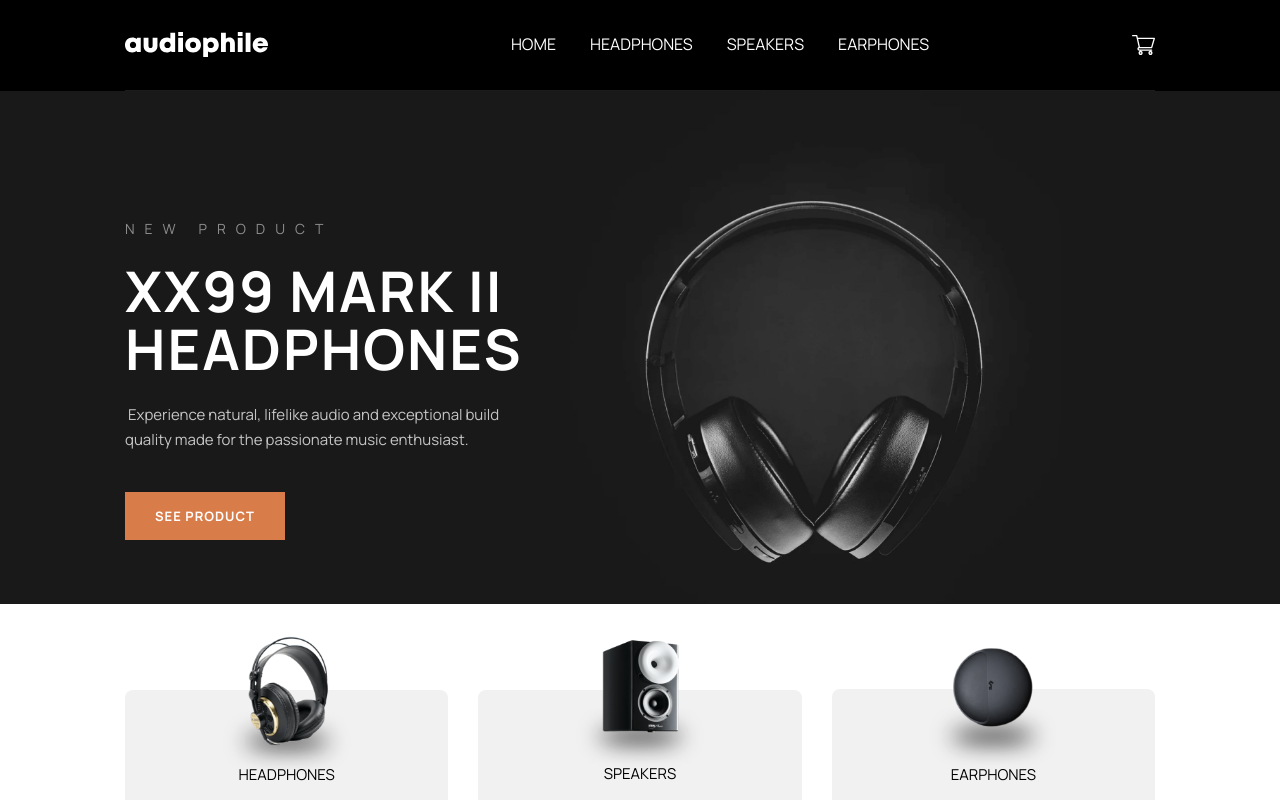
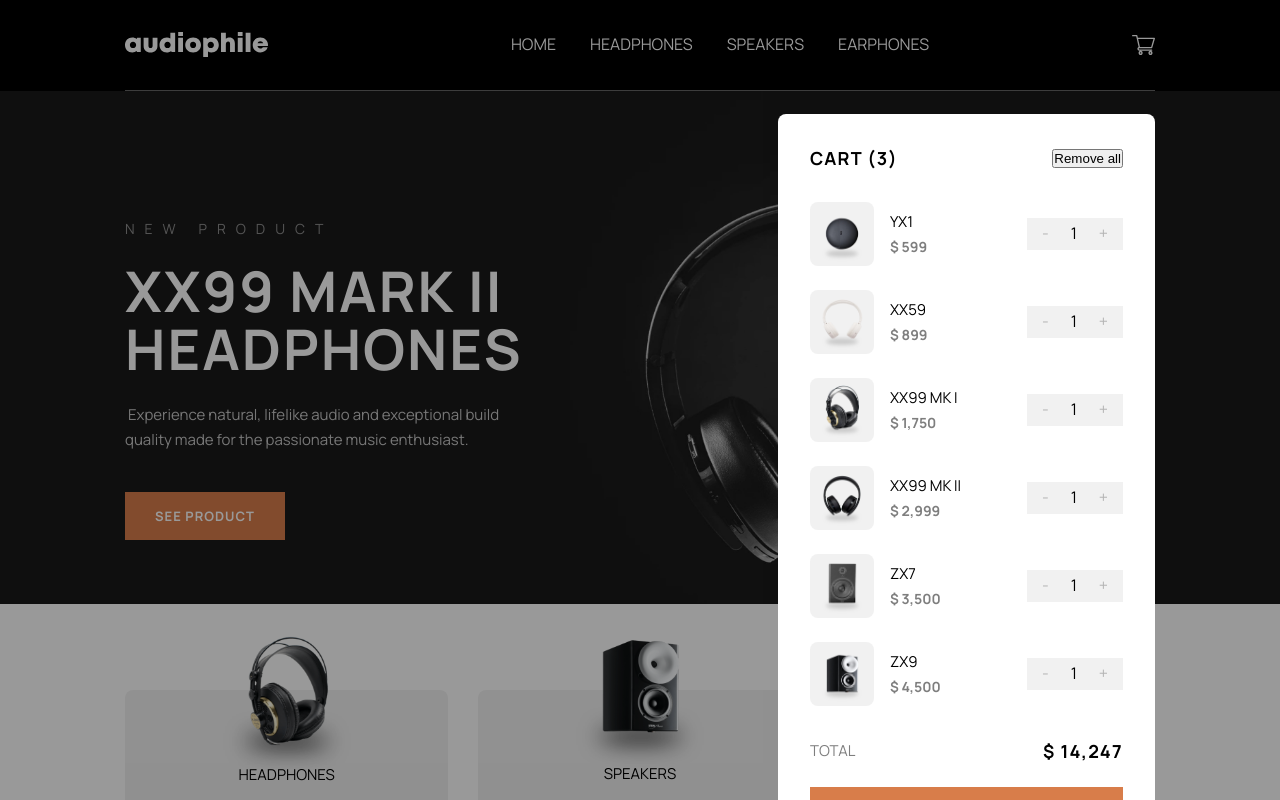
Before and after one commit to GFJankavs/vue-audiophile-ecommerce, a Vue app: page / in a window 1280 px wide. Both pictures are taken after a click on the button 1143 px from the left and 44 px from the top of the page. Shown: the top 800 px of the page. Built offline with nearby package versions, Linux system fonts and the light colour scheme.

Commit message:
feat(app): Modal - Cart

```diff
--- a/src/App.vue
+++ b/src/App.vue
@@ -1,6 +1,7 @@
 <template>
   <NavigationBar />
   <RouterView />
+  <ModalWindow />
   <FooterSection />
 </template>
 
@@ -9,13 +10,21 @@ import { defineComponent } from 'vue'
 import NavigationBar from './components/NavigationBar.vue'
 import FooterSection from './components/FooterSection.vue'
 import { RouterView } from 'vue-router'
+import ModalWindow from './components/modal/ModalWindow.vue'
+import useModalStore from './stores/useModalStore'
 
 export default defineComponent({
   name: 'App',
   components: {
     NavigationBar,
     FooterSection,
-    RouterView
+    RouterView,
+    ModalWindow
+  },
+  data() {
+    return {
+      isModalOpen: useModalStore().isModalOpen
+    }
   },
   watch: {
     $route() {
--- /dev/null
+++ b/src/components/AmountIncrement.vue
@@ -0,0 +1,63 @@
+<template>
+  <div class="cart__add-wrapper">
+    <button class="btn__add font__subtitle" @click="onValueChange('decrease')">-</button>
+    <span>{{ value }}</span>
+    <button class="btn__add font__subtitle" @click="onValueChange('increase')">+</button>
+  </div>
+</template>
+
+<script lang="ts">
+import { defineComponent } from 'vue'
+
+export default defineComponent({
+  name: 'AmountIncrement',
+  props: {
+    value: {
+      type: Number,
+      default: 1
+    }
+  },
+  emits: ['update:value'],
+  methods: {
+    onValueChange(type: 'increase' | 'decrease') {
+      if (type === 'increase') {
+        this.$emit('update:value', this.value + 1)
+        return
+      }
+      if (type === 'decrease') {
+        if (this.value === 1) return
+        this.$emit('update:value', this.value - 1)
+        return
+      }
+    }
+  }
+})
+</script>
+
+<style scoped>
+.cart__add-wrapper {
+  display: flex;
+  justify-content: space-between;
+  align-items: center;
+  width: 100%;
+  background: #f1f1f1;
+  height: 100%;
+}
+
+.btn__add {
+  all: unset;
+  padding: 0 15px;
+  opacity: 0.25;
+  cursor: pointer;
+  user-select: none;
+  -webkit-user-select: none;
+  -moz-user-select: none;
+  -ms-user-select: none;
+  -khtml-user-select: none;
+  height: 100%;
+}
+
+.btn__add:hover {
+  opacity: 1;
+}
+</style>
--- a/src/components/ButtonAction.vue
+++ b/src/components/ButtonAction.vue
@@ -4,7 +4,8 @@
     class="btn"
     :class="{
       primary: variant === 'primary',
-      secondary: variant === 'secondary'
+      secondary: variant === 'secondary',
+      btn__full: fullWidth
     }"
   >
     {{ text }}
@@ -45,6 +46,11 @@ export default defineComponent({
     path: {
       type: String,
       required: false
+    },
+    fullWidth: {
+      type: Boolean,
+      required: false,
+      default: false
     }
   },
   components: {
@@ -64,6 +70,10 @@ export default defineComponent({
   letter-spacing: 1px;
   text-transform: uppercase;
   height: fit-content;
+}
+
+.btn__full {
+  width: 100%;
 }
 
 .btn__link {
--- a/src/components/NavigationBar.vue
+++ b/src/components/NavigationBar.vue
@@ -1,7 +1,21 @@
 <script setup lang="ts">
 import { ref } from 'vue'
 import HamburgerMenu from './HamburgerMenu.vue'
+import InfoModalWindow from './modal/cart/InfoModalWindow.vue'
+import useModalStore from '@/stores/useModalStore'
 
+const store = useModalStore()
+
+const openInfoModal = () => {
+  store.openModal({
+    component: InfoModalWindow,
+    props: {
+      title: 'Info',
+      text: 'This is a modal window!'
+    },
+    isOpen: true
+  })
+}
 const links = ref<{ name: string; path: string }[]>([
   {
     name: 'Home',
@@ -37,7 +51,7 @@ const links = ref<{ name: string; path: string }[]>([
             >{{ link.name }}</RouterLink
           >
         </ul>
-        <button>
+        <button @click="openInfoModal">
           <img src="@assets/icon-cart.svg" alt="Cart" />
         </button>
       </nav>
@@ -58,7 +72,7 @@ nav {
   align-items: center;
   justify-content: space-between;
   padding: 32px 0;
-  border-bottom: 1px solid rgba(255, 255, 255, 0.104);
+  border-bottom: 1px solid rgba(255, 255, 255, 0.4);
 }
 
 nav button {
--- /dev/null
+++ b/src/components/modal/ModalWindow.vue
@@ -0,0 +1,68 @@
+<template>
+  <Teleport to="body">
+    <Transition name="modal-fade" :persisted="false">
+      <div
+        class="modal-wrapper"
+        @click.self="store.closeModal"
+        v-if="store.modalState.component"
+        aria-modal="true"
+        role="dialog"
+        tabindex="-1"
+      >
+        <div class="container modal__container" @click.self="store.closeModal">
+          <component :is="store.modalState?.component" v-bind="store.modalState?.props" />
+        </div>
+      </div>
+    </Transition>
+  </Teleport>
+</template>
+
+<style scoped>
+.modal-fade-enter-from,
+.v.leave-to {
+  opacity: 0;
+}
+
+.modal-fade-enter-active,
+.modal-fade-leave-active {
+  transition: 0.25s ease all;
+}
+
+.modal-wrapper {
+  position: fixed;
+  left: 0;
+  bottom: 0;
+
+  z-index: 100;
+
+  width: 100vw;
+  height: 100vh;
+
+  background-color: rgba(0, 0, 0, 0.4);
+}
+
+.modal__container {
+  height: 100%;
+}
+</style>
+
+<script setup lang="ts">
+import useModalStore from '@/stores/useModalStore'
+import { onMounted, onUnmounted } from 'vue'
+
+const store = useModalStore()
+
+const keyDownListener = (event: KeyboardEvent) => {
+  if (event.key === 'Escape') {
+    store.closeModal()
+  }
+}
+
+onMounted(() => {
+  window.addEventListener('keydown', keyDownListener)
+})
+
+onUnmounted(() => {
+  window.removeEventListener('keydown', keyDownListener)
+})
+</script>
--- /dev/null
+++ b/src/components/modal/cart/InfoModalWindow.vue
@@ -0,0 +1,174 @@
+<template>
+  <div class="inner__wrapper" @click.self="closeModal">
+    <div class="inner">
+      <div class="cart__products">
+        <div class="cart__top">
+          <h6 class="font__h6">CART (3)</h6>
+          <button title="">Remove all</button>
+        </div>
+        <div class="cart__items">
+          <div v-for="item of cart" :key="item.id" class="item">
+            <div class="item__product">
+              <img :src="item.image.desktop" :alt="item.name" class="item__img" />
+              <div class="item__text">
+                <h5 class="font__body">{{ formatName(item.name) }}</h5>
+                <span class="item__price">$ {{ numberWithCommas(item.price) }}</span>
+              </div>
+            </div>
+            <div class="amount__container">
+              <AmountIncrement :value="1" />
+            </div>
+          </div>
+        </div>
+        <div class="cart__total">
+          <h6 class="font__body total__title">TOTAL</h6>
+          <span class="font__h6">$ {{ numberWithCommas(total) }}</span>
+        </div>
+      </div>
+      <div class="cart__btn">
+        <ButtonAction text="Checkout" variant="primary" :fullWidth="true" />
+      </div>
+    </div>
+  </div>
+</template>
+
+<script setup lang="ts">
+import AmountIncrement from '@/components/AmountIncrement.vue'
+import ButtonAction from '@/components/ButtonAction.vue'
+import useModalStore from '@/stores/useModalStore'
+import type { AudiophileData } from '@/types'
+import { shallowRef, onMounted, computed } from 'vue'
+
+const numberWithCommas = (x: number) => {
+  return x.toString().replace(/\B(?=(\d{3})+(?!\d))/g, ',')
+}
+
+const formatName = (name: string) => {
+  let formattedName = name.trim()
+
+  formattedName = formattedName.replace('Headphones', '')
+  formattedName = formattedName.replace('Earphones', '')
+  formattedName = formattedName.replace('Speaker', '')
+  formattedName = formattedName.replace('Wireless', '')
+
+  formattedName = formattedName.replace('Mark I', 'MK I')
+  formattedName = formattedName.replace('Mark II', 'MK II')
+
+  formattedName = formattedName.trim()
+
+  return formattedName
+}
+
+const total = computed(() => {
+  return cart.value.reduce((acc, curr) => acc + curr.price, 0)
+})
+
+const cart = shallowRef<AudiophileData[] | []>([])
+
+onMounted(async () => {
+  const products = await fetch('/src/data/data.json').then<AudiophileData[]>((res) => res.json())
+  cart.value = products
+  console.log(cart.value)
+})
+
+const { closeModal } = useModalStore()
+</script>
+
+<style scoped>
+* {
+  margin: 0;
+  padding: 0;
+  box-sizing: border-box;
+}
+
+.inner__wrapper {
+  position: relative;
+  top: 114px;
+  display: grid;
+  justify-items: center;
+}
+
+.inner {
+  border-radius: 8px;
+  background-color: #fff;
+  padding: 32px;
+  display: flex;
+  flex-direction: column;
+  gap: 24px;
+  user-select: none;
+  width: 377px;
+}
+
+.cart__products {
+  display: grid;
+  gap: 32px;
+}
+
+.cart__top {
+  display: flex;
+  align-items: center;
+  justify-content: space-between;
+}
+
+.cart__items {
+  display: grid;
+  gap: 24px;
+}
+
+.item {
+  display: flex;
+  align-items: center;
+  justify-content: space-between;
+  flex-wrap: nowrap;
+}
+
+.item__product {
+  display: flex;
+  align-items: center;
+  gap: 16px;
+}
+
+.item__img {
+  width: 64px;
+  height: 64px;
+  border-radius: 8px;
+  background-color: #f1f1f1;
+}
+
+.item__text {
+  display: grid;
+}
+
+.item__price {
+  opacity: 0.5;
+  font-size: 14px;
+  font-style: normal;
+  font-weight: 700;
+  line-height: 25px;
+}
+
+.amount__container {
+  width: 96px;
+  height: 32px;
+}
+
+.cart__total {
+  display: flex;
+  align-items: center;
+  justify-content: space-between;
+}
+
+.total__title {
+  opacity: 0.5;
+}
+
+.cart__btn {
+  height: 48px;
+}
+
+@media (min-width: 768px) {
+  .inner__wrapper {
+    justify-items: flex-end;
+  }
+}
+</style>
--- a/src/router/index.ts
+++ b/src/router/index.ts
@@ -1,5 +1,6 @@
 import { createRouter, createWebHistory } from 'vue-router'
 import HomeView from '../views/HomeView.vue'
+import useModalStore from '@/stores/useModalStore'
 
 const router = createRouter({
   history: createWebHistory(import.meta.env.BASE_URL),
@@ -35,4 +36,18 @@ const router = createRouter({
   ]
 })
 
+router.beforeEach((to, from, next) => {
+  const store = useModalStore()
+
+  console.log(from)
+
+  const modal = document.querySelector('.modal-wrapper')
+
+  if (modal) {
+    store.closeModal()
+  }
+
+  next()
+})
+
 export default router
--- /dev/null
+++ b/src/stores/useModalStore.ts
@@ -0,0 +1,43 @@
+import { defineStore } from 'pinia'
+// eslint-disable-next-line vue/prefer-import-from-vue
+import { extend } from '@vue/shared'
+
+const component = extend({})
+type VueComponenet = InstanceType<typeof component>
+
+export interface IModalProps {
+  component: null | VueComponenet
+  props?: object
+  isOpen: boolean
+}
+
+export interface IModalState {
+  modalState: IModalProps
+}
+
+const basicState = { component: null, props: {}, isOpen: false }
+
+export default defineStore('modal-store', {
+  state: (): IModalState => ({ modalState: basicState }),
+  actions: {
+    openModal(payload: IModalProps) {
+      const { component, props } = payload
+
+      const body = document.body
+
+      if (body) body.style.overflow = 'hidden'
+
+      this.modalState = { component, props: props || {}, isOpen: true }
+    },
+    closeModal() {
+      this.modalState = basicState
+
+      const body = document.body
+
+      if (body) body.style.overflow = 'auto'
+    }
+  },
+  getters: {
+    isModalOpen: (state) => state.modalState.isOpen
+  }
+})
--- a/src/views/CategoryView.vue
+++ b/src/views/CategoryView.vue
@@ -55,7 +55,6 @@ export default defineComponent({
       const filteredData = response.filter((item: AudiophileData) => item.category === category)
       this.title = category
       this.products = filteredData
-      console.log(filteredData)
     }
   },
   watch: {
@@ -64,9 +63,6 @@ export default defineComponent({
     }
   },
   async mounted() {
-    await this.prepareProductData(this.$route.params.category)
-  },
-  async updated() {
     await this.prepareProductData(this.$route.params.category)
   }
 })
--- a/src/views/ProductView.vue
+++ b/src/views/ProductView.vue
@@ -25,12 +25,10 @@
               <h6 class="font__h6 detail__price">$ {{ numberWithCommas(product.price) }}</h6>
             </div>
             <div class="detail__cart-container">
-              <div class="cart__add-wrapper">
-                <button class="btn__add font__subtitle" @click="decreaseAmount">-</button>
-                <span>{{ amount }}</span>
-                <button class="btn__add font__subtitle" @click="increaseAmount">+</button>
+              <div class="amount__container">
+                <AmountIncrement :value="amount" />
               </div>
-              <ButtonAction text="Add to cart" class="btn__cart" />
+              <ButtonAction text="Add to cart" />
             </div>
           </div>
         </div>
@@ -99,6 +97,7 @@
 </template>
 
 <script lang="ts">
+import AmountIncrement from '@/components/AmountIncrement.vue'
 import ButtonAction from '@/components/ButtonAction.vue'
 import HomepageInfo from '@/components/HomepageInfo.vue'
 import ProductCategories from '@/components/ProductCategories.vue'
@@ -108,12 +107,13 @@ import type { AudiophileData } from '@/types'
 import { defineComponent } from 'vue'
 
 export default defineComponent({
-  name: 'HeadphonesView',
+  name: 'ProductView',
   components: {
     ProductCategories,
     HomepageInfo,
     ButtonAction,
-    ProductGallery
+    ProductGallery,
+    AmountIncrement
   },
   data() {
     return {
@@ -215,36 +215,6 @@ export default defineComponent({
   height: 46px;
 }
 
-.cart__add-wrapper {
-  display: flex;
-  justify-content: space-between;
-  align-items: center;
-  width: 120px;
-  background: #f1f1f1;
-  height: 100%;
-}
-
-.btn__cart {
-  height: 100%;
-}
-
-.btn__add {
-  all: unset;
-  padding: 15px;
-  opacity: 0.25;
-  cursor: pointer;
-  user-select: none;
-  -webkit-user-select: none;
-  -moz-user-select: none;
-  -ms-user-select: none;
-  -khtml-user-select: none;
-  height: 100%;
-}
-
-.btn__add:hover {
-  opacity: 1;
-}
-
 .detail__features {
   display: grid;
   gap: 24px;
@@ -298,6 +268,11 @@ export default defineComponent({
   gap: 32px;
 }
 
+.amount__container {
+  width: 120px;
+  height: 46px;
+}
+
 @media (min-width: 768px) {
   .detail__info {
     grid-template-columns: 1fr 1fr;
--- a/src/views/SpeakersView.vue
+++ b/src/views/SpeakersView.vue
@@ -8,7 +8,7 @@
 import { defineComponent } from 'vue'
 
 export default defineComponent({
-  name: 'HeadphonesView'
+  name: 'SomeOtherView'
 })
 </script>
 
```
Also changed, not shown: 1 other file (tests, documents, lock files or other folders).
